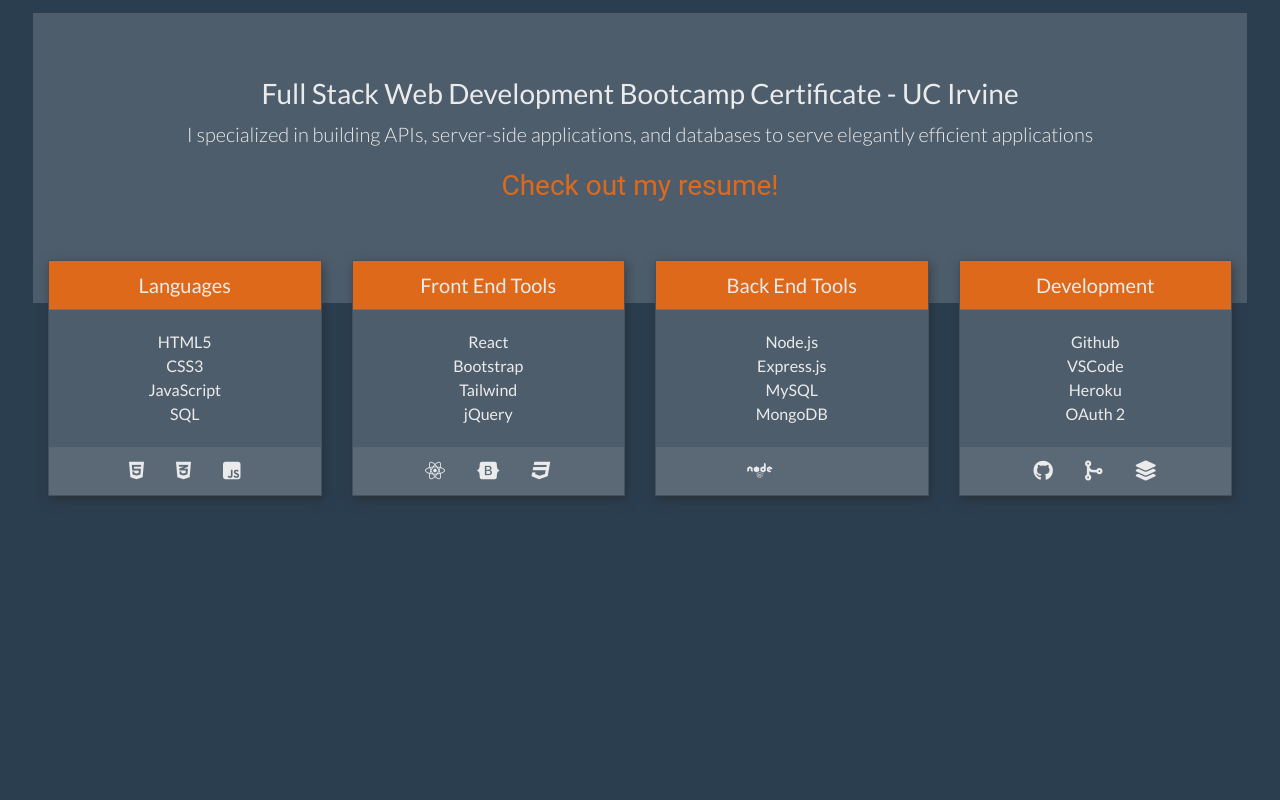
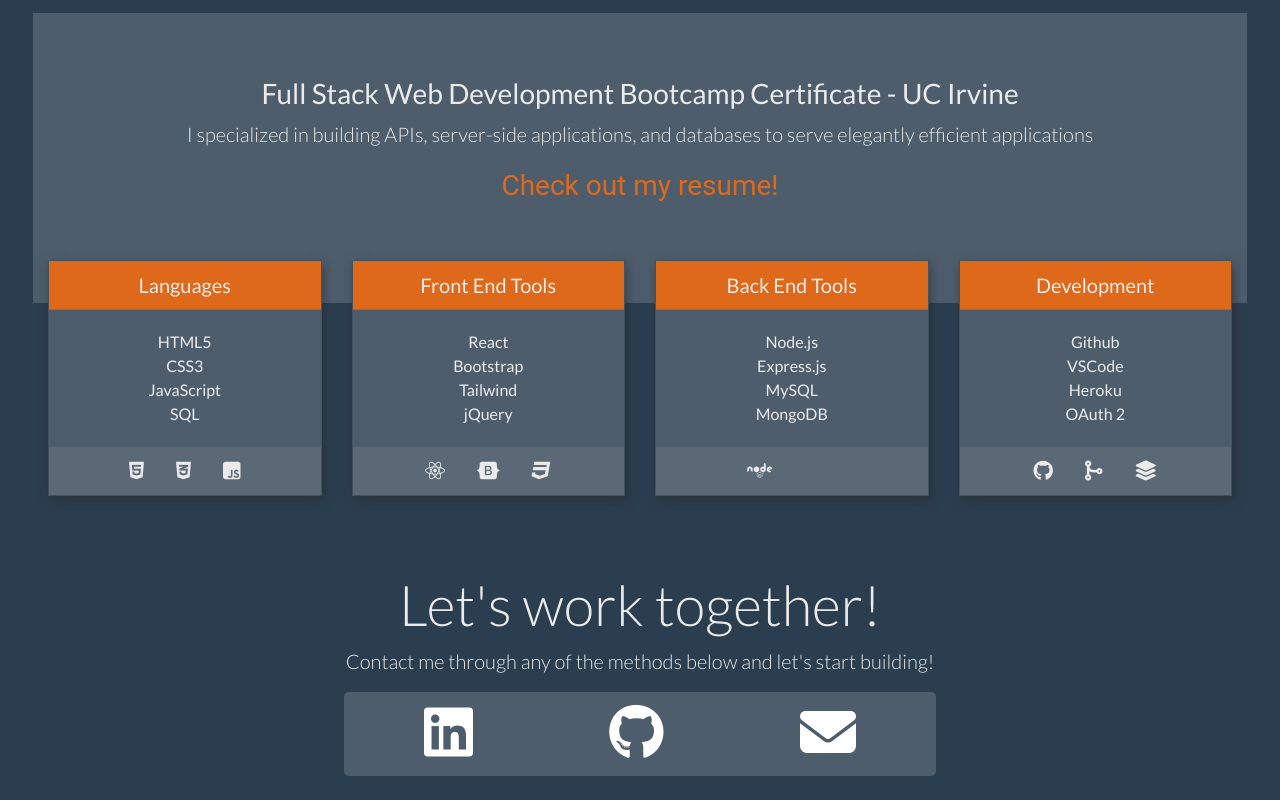
Before and after one commit to jdmarty/MyReactPortfolio, a React (Create React App) app: page / in a window 1280 px wide. Shown: the part 1038-1838 px from the top of the page. Before the commit the page ends 1625 px from the top, so only its background shows below. Built offline with nearby package versions, Linux system fonts and the light colour scheme; some icons are missing.

Commit message:
completed contact component

```diff
--- /dev/null
+++ b/src/components/Contact/index.js
@@ -0,0 +1,38 @@
+import React from "react";
+import "./style.css";
+
+const Contact = () => {
+  return (
+    <section className="row text-center pb-4 mt-n3">
+      <div className="col-12">
+        <h2 className="display-4">Let's work together!</h2>
+        <p className="lead">
+          Contact me through any of the methods below and let's start building!
+        </p>
+        <div className="bg-secondary d-flex justify-content-around contact-box">
+          <a
+            className="text-white"
+            href="https://www.linkedin.com/in/joshua-marty-22a544a2/"
+            target="_blank"
+            rel="noreferrer"
+          >
+            <i className="fab fa-2x fa-linkedin"></i>
+          </a>
+          <a
+            className="text-white"
+            href="https://github.com/jdmarty/"
+            target="_blank"
+            rel="noreferrer"
+          >
+            <i className="fab fa-2x fa-github"></i>
+          </a>
+          <a href="mailto: joshua.dmarty@gmail.com" className="text-white">
+            <i className="fas fa-2x fa-envelope"></i>
+          </a>
+        </div>
+      </div>
+    </section>
+  );
+};
+
+export default Contact;
--- /dev/null
+++ b/src/components/Contact/style.css
@@ -0,0 +1,19 @@
+/* Contact-box */
+.contact-box {
+  width: 50%;
+  margin: 0 auto;
+  border-radius: 5px;
+  padding: 1%;
+}
+
+@media only screen and (max-width: 992px) {
+  .contact-box {
+    width: 75%;
+  }
+}
+
+@media only screen and (max-width: 500px) {
+  .contact-box {
+    width: 100%;
+  }
+}
--- a/src/pages/Home/index.js
+++ b/src/pages/Home/index.js
@@ -4,6 +4,7 @@
 import Description from "../../components/Description"
 import Qualifications from "../../components/Qualifications"
 import Technologies from "../../components/Technologies";
+import Contact from "../../components/Contact"
 
 const Home = () => {
   return (
@@ -13,6 +14,7 @@
         <Description />
         <Qualifications />
         <Technologies />
+        <Contact />
     </main>
   );
 };
```
